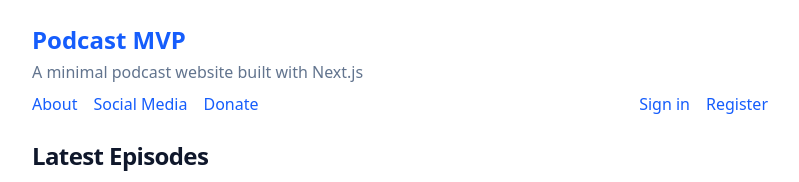
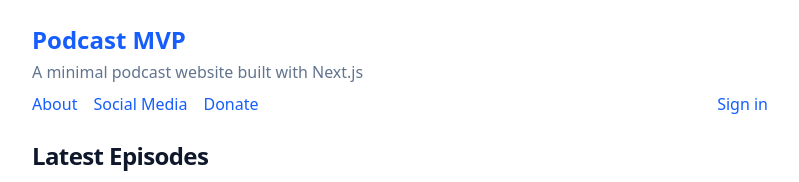
Before and after one commit to curiousmockingbird/cubuntu, a Next.js app: page / in a window 1280 px wide. Shown: the top 182 px of the page, without its empty margins (240-1039 px from the left). Built offline with nearby package versions, Linux system fonts and the light colour scheme; no server answers.

Commit message:
Commenting our /register

```diff
--- a/components/SiteHeader.tsx
+++ b/components/SiteHeader.tsx
@@ -40,7 +40,7 @@ export default async function SiteHeader() {
         ) : (
           <>
             <Link className="text-blue-600 hover:underline" href="/login">Sign in</Link>
-            <Link className="text-blue-600 hover:underline" href="/register">Register</Link>
+            {/* <Link className="text-blue-600 hover:underline" href="/register">Register</Link> */}
           </>
         )}
       </nav>
```
